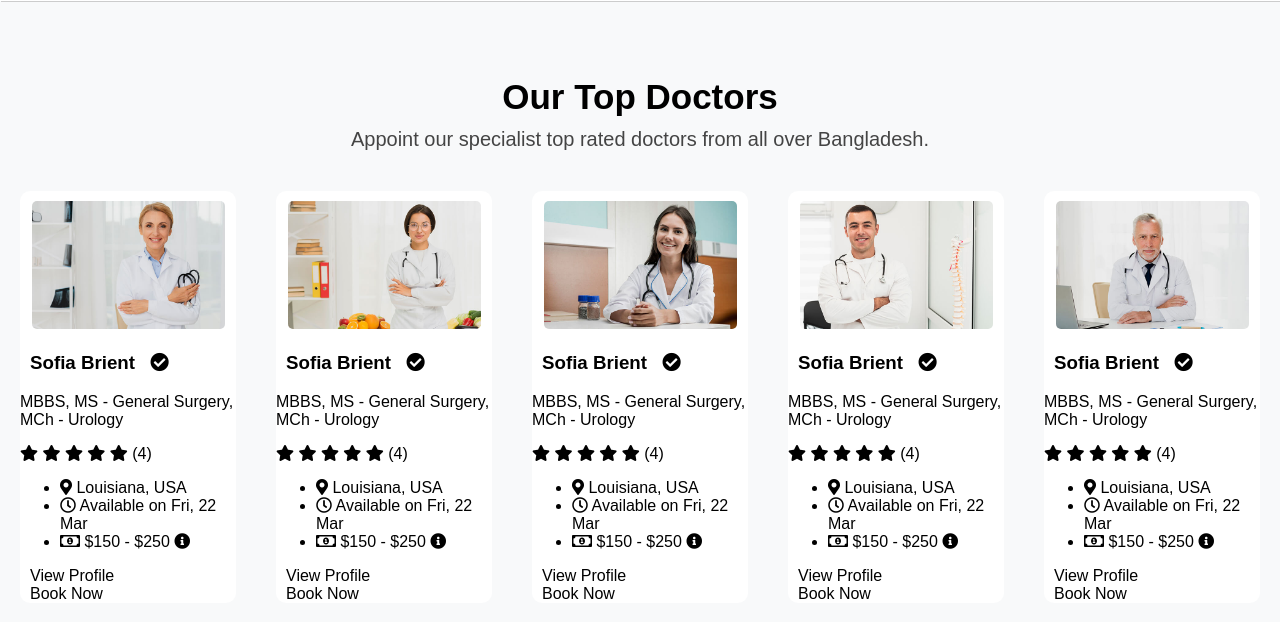
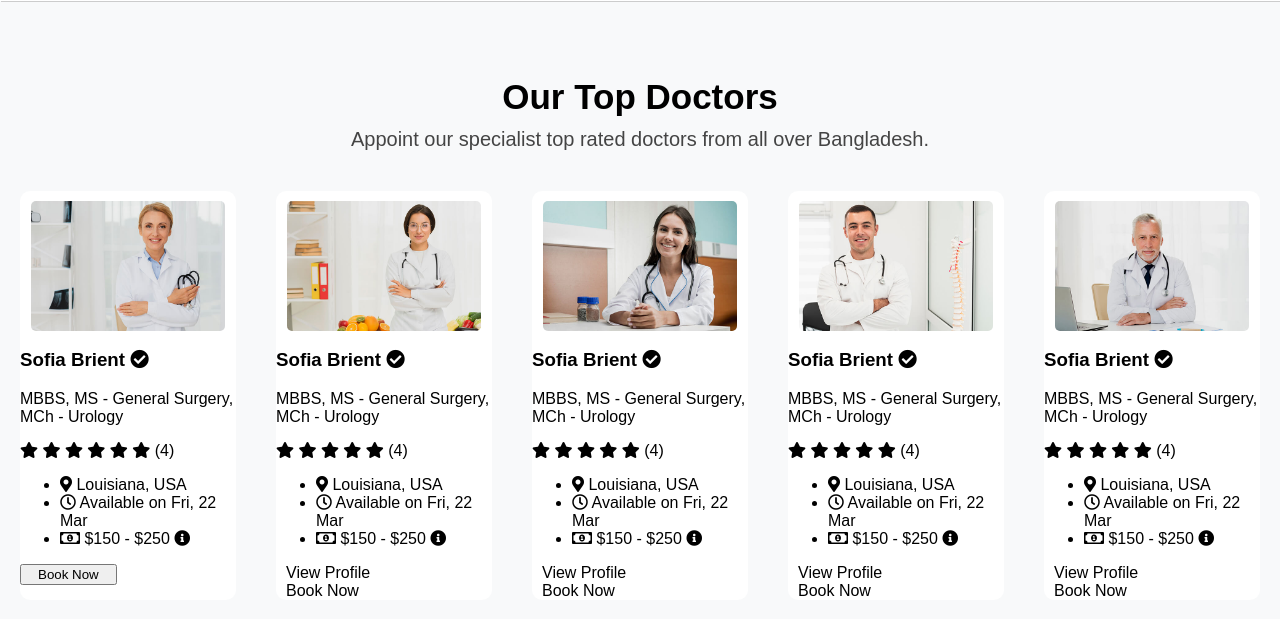
Before and after one commit to nadimnesar/doctor-appointment-booking, a PHP site: page / in a window 1280 px wide. Shown: the part 629-1251 px from the top of the page. After the commit the page ends 1225 px from the top, so only its background shows below. Run offline with PHP 8.4, Linux system fonts and the light colour scheme.

Commit message:
top-dr up

```diff
--- a/assets/css/style.css
+++ b/assets/css/style.css
@@ -146,11 +146,13 @@ a:active {
     height: 90%;
     width: 90%;
     border-radius: 5px;
+    display: block;
+    margin-left: auto;
+    margin-right: auto;
 }
 
 .dr-img-m {
     padding-top: 10px;
-    padding-left: 2px;
 }
 
 .dr-info h3 {
--- a/index.html
+++ b/index.html
@@ -185,13 +185,52 @@
         <div class="top-all">
             <div class="top-dr">
                 <div class="dr-img-m">
-                    <a href="doc-profile1.html" tabindex="0">
-                        <img class="dr-img" alt="Dr Image" src="assets/img/doctor-01.jpg">
-                    </a>
+                    <img class="dr-img" alt="Dr Image" src="assets/img/doctor-01.jpg">
                 </div>
                 <div class="dr-info">
                     <h3>
-                        <a href="doctor-profile.html" tabindex="0">Sofia Brient</a>
+                        Sofia Brient
+                        <i class="fas fa-check-circle verified"></i>
+                    </h3>
+                    <p>MBBS, MS - General Surgery, MCh - Urology</p>
+                    <div>
+                        <i class="fas fa-star filled"></i>
+                        <i class="fas fa-star filled"></i>
+                        <i class="fas fa-star filled"></i>
+                        <i class="fas fa-star filled"></i>
+                        <i class="fas fa-star filled"></i>
+                        <i class="fas fa-star"></i>
+                        <span class="d-inline-block average-rating">(4)</span>
+                    </div>
+                    <ul>
+                        <li>
+                            <i class="fas fa-map-marker-alt"></i> Louisiana, USA
+                        </li>
+                        <li>
+                            <i class="far fa-clock"></i> Available on Fri, 22 Mar
+                        </li>
+                        <li>
+                            <i class="far fa-money-bill-alt"></i> $150 - $250
+                            <i class="fas fa-info-circle" data-toggle="tooltip" title=""
+                                data-original-title="Lorem Ipsum"></i>
+                        </li>
+                    </ul>
+                    <div>
+                        <button>
+                            <a href="booking.html" class="btn book-btn" tabindex="0">Book Now</a>
+                        </button>
+                    </div>
+                </div>
+            </div>
+            <div class="top-dr">
+                <div class="dr-img-m">
+
+                    <img class="dr-img" alt="User Image" src="assets/img/doctor-02.jpg">
+
+                </div>
+                <div>
+                    <h3>
+                        Sofia Brient
                         <i class="fas fa-check-circle verified"></i>
                     </h3>
                     <p>MBBS, MS - General Surgery, MCh - Urology</p>
@@ -228,13 +267,13 @@
             </div>
             <div class="top-dr">
                 <div class="dr-img-m">
-                    <a href="doc-profile1.html" tabindex="0">
-                        <img class="dr-img" alt="User Image" src="assets/img/doctor-02.jpg">
-                    </a>
+
+                    <img class="dr-img" alt="User Image" src="assets/img/doctor-03.jpg">
+
                 </div>
                 <div>
                     <h3>
-                        <a href="doctor-profile.html" tabindex="0">Sofia Brient</a>
+                        Sofia Brient
                         <i class="fas fa-check-circle verified"></i>
                     </h3>
                     <p>MBBS, MS - General Surgery, MCh - Urology</p>
@@ -271,13 +310,13 @@
             </div>
             <div class="top-dr">
                 <div class="dr-img-m">
-                    <a href="doc-profile1.html" tabindex="0">
-                        <img class="dr-img" alt="User Image" src="assets/img/doctor-03.jpg">
-                    </a>
+
+                    <img class="dr-img" alt="User Image" src="assets/img/doctor-04.jpg">
+
                 </div>
                 <div>
                     <h3>
-                        <a href="doctor-profile.html" tabindex="0">Sofia Brient</a>
+                        Sofia Brient
                         <i class="fas fa-check-circle verified"></i>
                     </h3>
                     <p>MBBS, MS - General Surgery, MCh - Urology</p>
@@ -314,56 +353,13 @@
             </div>
             <div class="top-dr">
                 <div class="dr-img-m">
-                    <a href="doc-profile1.html" tabindex="0">
-                        <img class="dr-img" alt="User Image" src="assets/img/doctor-04.jpg">
-                    </a>
+
+                    <img class="dr-img" alt="User Image" src="assets/img/doctor-05.jpg">
+
                 </div>
                 <div>
                     <h3>
-                        <a href="doctor-profile.html" tabindex="0">Sofia Brient</a>
-                        <i class="fas fa-check-circle verified"></i>
-                    </h3>
-                    <p>MBBS, MS - General Surgery, MCh - Urology</p>
-                    <div>
-                        <i class="fas fa-star filled"></i>
-                        <i class="fas fa-star filled"></i>
-                        <i class="fas fa-star filled"></i>
-                        <i class="fas fa-star filled"></i>
-                        <i class="fas fa-star"></i>
-                        <span class="d-inline-block average-rating">(4)</span>
-                    </div>
-                    <ul>
-                        <li>
-                            <i class="fas fa-map-marker-alt"></i> Louisiana, USA
-                        </li>
-                        <li>
-                            <i class="far fa-clock"></i> Available on Fri, 22 Mar
-                        </li>
-                        <li>
-                            <i class="far fa-money-bill-alt"></i> $150 - $250
-                            <i class="fas fa-info-circle" data-toggle="tooltip" title=""
-                                data-original-title="Lorem Ipsum"></i>
-                        </li>
-                    </ul>
-                    <div>
-                        <div>
-                            <a href="doctor-profile.html" class="btn view-btn" tabindex="0">View Profile</a>
-                        </div>
-                        <div>
-                            <a href="booking.html" class="btn book-btn" tabindex="0">Book Now</a>
-                        </div>
-                    </div>
-                </div>
-            </div>
-            <div class="top-dr">
-                <div class="dr-img-m">
-                    <a href="doc-profile1.html" tabindex="0">
-                        <img class="dr-img" alt="User Image" src="assets/img/doctor-05.jpg">
-                    </a>
-                </div>
-                <div>
-                    <h3>
-                        <a href="doctor-profile.html" tabindex="0">Sofia Brient</a>
+                        Sofia Brient
                         <i class="fas fa-check-circle verified"></i>
                     </h3>
                     <p>MBBS, MS - General Surgery, MCh - Urology</p>
```
